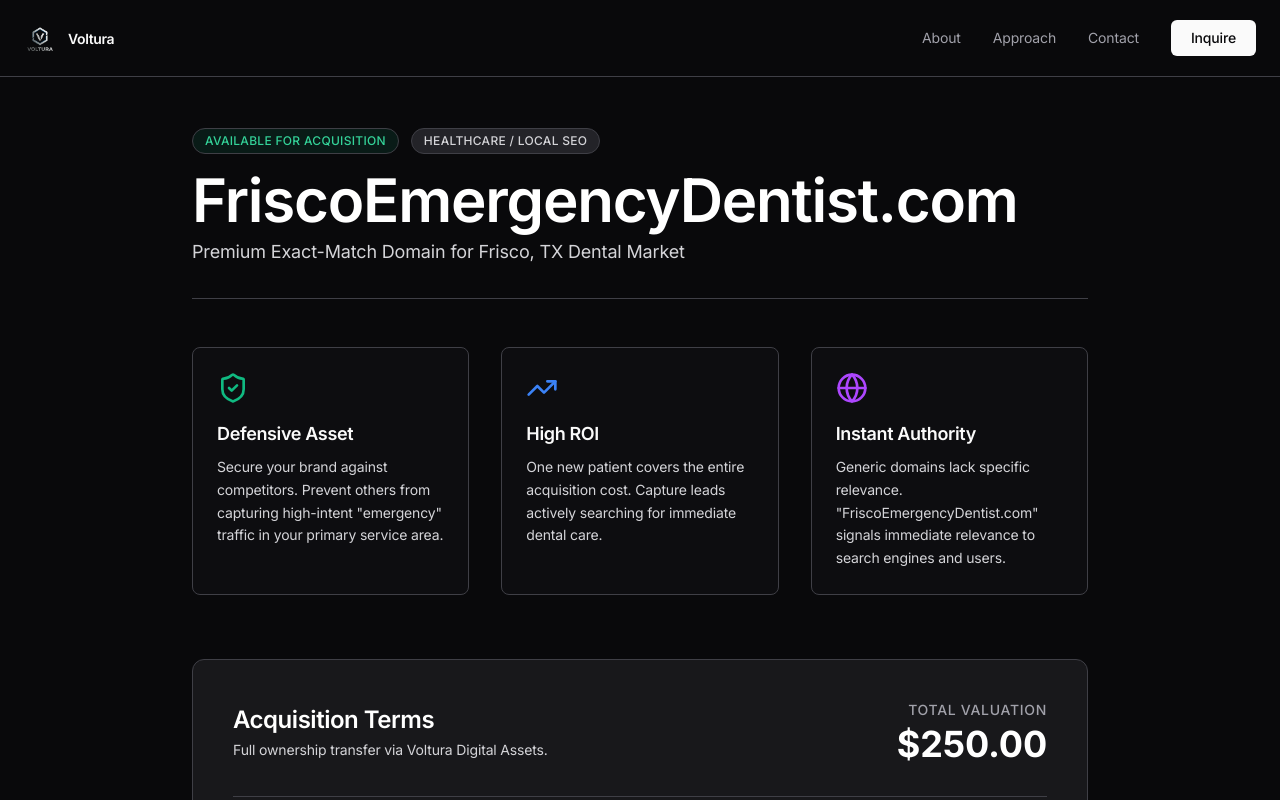
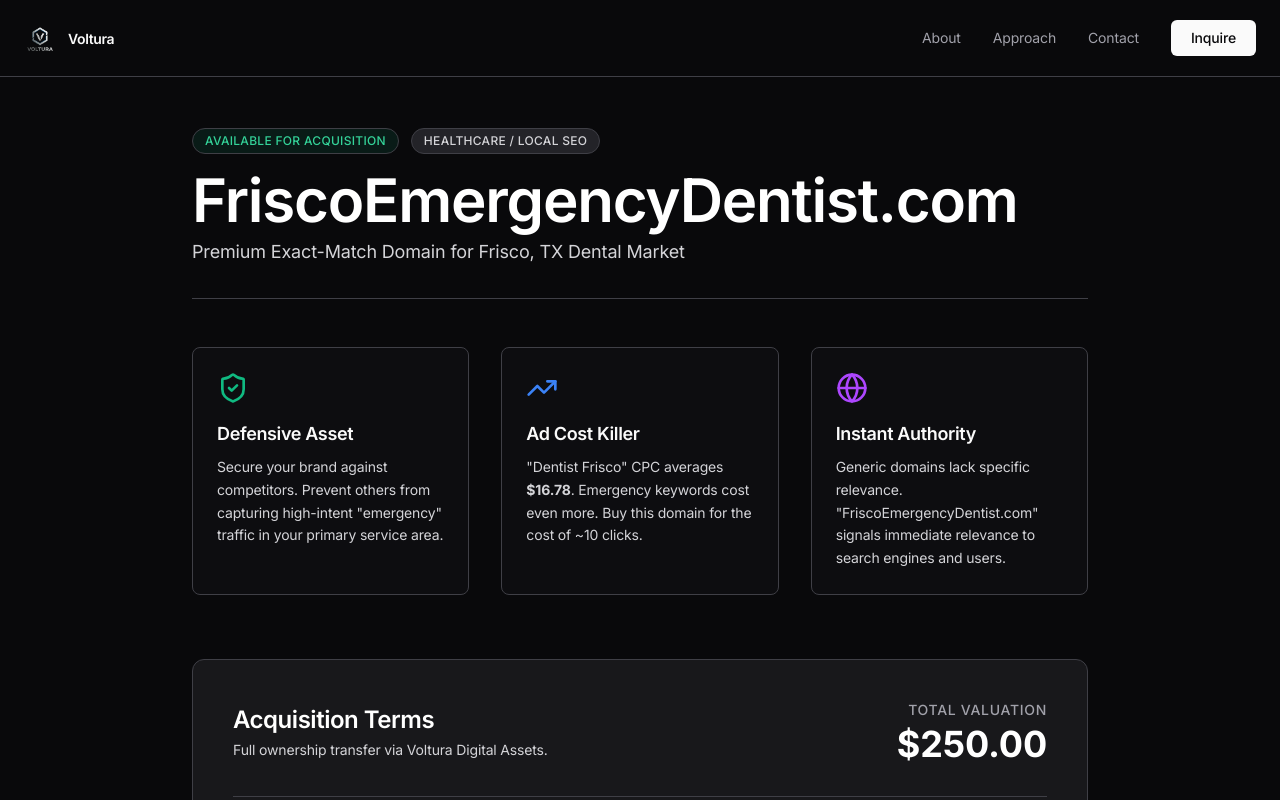
Before and after one commit to maestroatvoltura/volturatx, a Next.js app: page /assets/frisco-emergency-dentist in a window 1280 px wide. Shown: the top 800 px of the page. Built offline with nearby package versions, Linux system fonts and the light colour scheme.

Commit message:
Update Frisco page with CPC data (6.78)

```diff
--- a/app/assets/frisco-emergency-dentist/page.tsx
+++ b/app/assets/frisco-emergency-dentist/page.tsx
@@ -58,9 +58,9 @@
               className="p-6 bg-zinc-900/30 border border-zinc-800 rounded-lg hover:border-zinc-700 transition-colors"
             >
               <TrendingUp className="w-8 h-8 text-blue-500 mb-4" />
-              <h3 className="text-lg font-semibold mb-2">High ROI</h3>
+              <h3 className="text-lg font-semibold mb-2">Ad Cost Killer</h3>
               <p className="text-sm text-zinc-400 leading-relaxed">
-                One new patient covers the entire acquisition cost. Capture leads actively searching for immediate dental care.
+                "Dentist Frisco" CPC averages <strong>$16.78</strong>. Emergency keywords cost even more. Buy this domain for the cost of ~10 clicks.
               </p>
             </motion.div>
 
```
